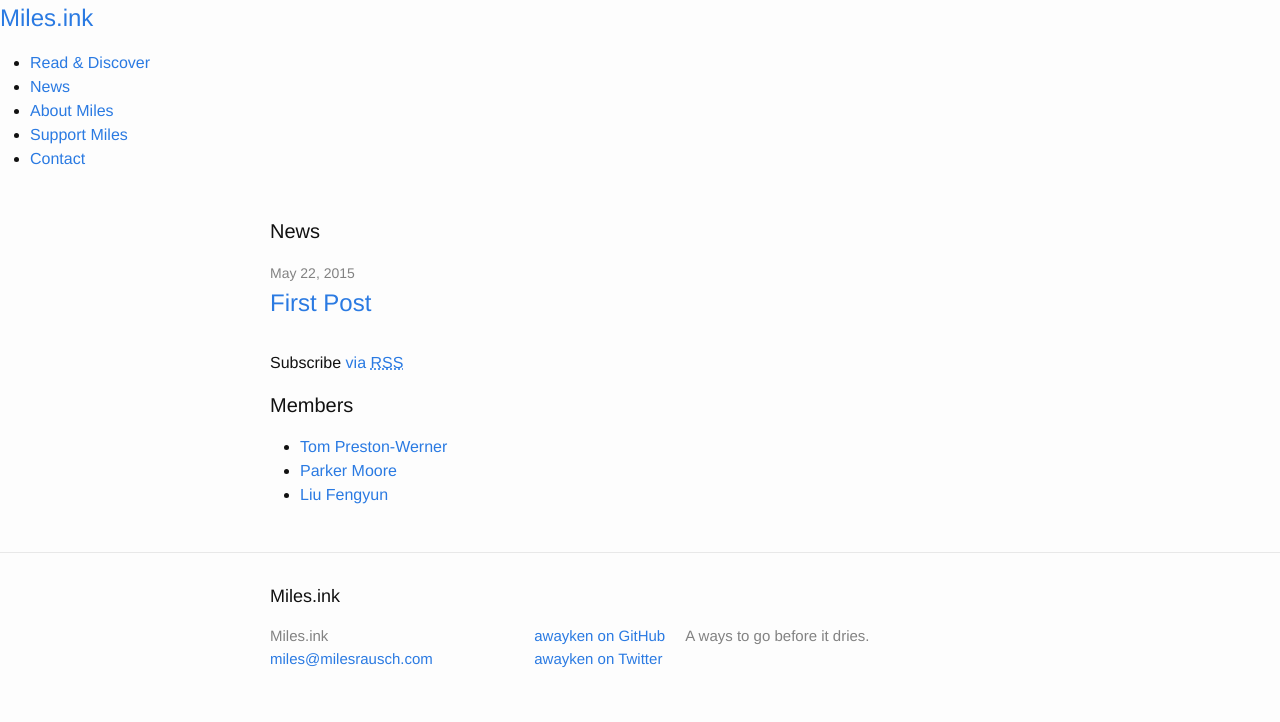
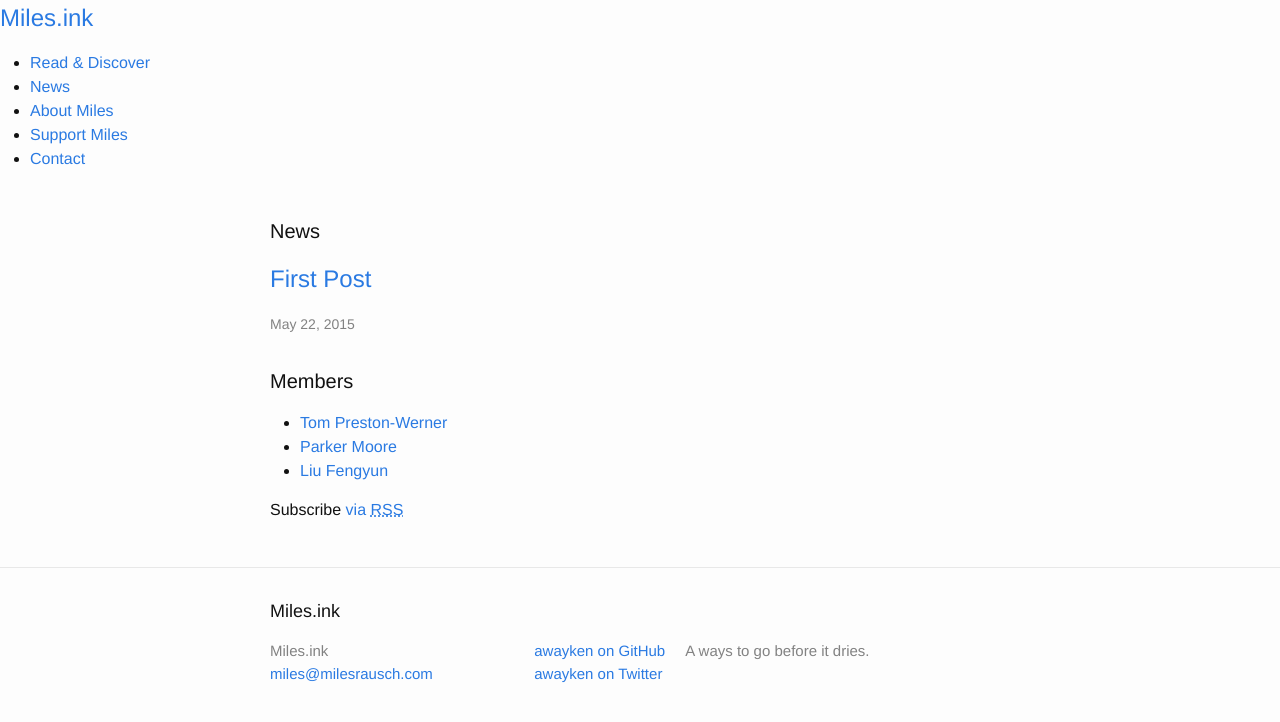
Before and after one commit to awayken/miles.ink, a Jekyll site: the page built from index.html, in a window 1280 px wide. Shown: the top 722 px of the page. Built offline with Jekyll 4.4.1, drawn with Linux system fonts in a browser that asks for light colours.

Commit message:
Whitespace formatting

```diff
--- a/index.html
+++ b/index.html
@@ -2,22 +2,21 @@
 layout: default
 ---
 <div class="home">
-
     <h1 class="page-heading">News</h1>
 
     <ul class="post-list">
     {% for post in site.posts %}
         <li>
+            <h2>
+                <a class="post-link" href="{{ post.url | prepend: site.baseurl }}">
+                    {{ post.title }}
+                </a>
+            </h2>
             <span class="post-meta">{{ post.date | date: "%b %-d, %Y" }}</span>
-
-        <h2>
-          <a class="post-link" href="{{ post.url | prepend: site.baseurl }}">{{ post.title }}</a>
-        </h2>
         </li>
     {% endfor %}
     </ul>
 
-  <p class="rss-subscribe">Subscribe <a href="{{ "/news/feed.xml" | prepend: site.baseurl }}">via <abbr title="Real Syndicated Syntax">RSS</abbr></a></p>
     <h1 class="page-heading">Members</h1>
     <ul>
     {% for member in site.data.members %}
@@ -29,4 +28,5 @@ layout: default
     {% endfor %}
     </ul>
 
+    <p class="rss-subscribe">Subscribe <a href="/news/feed.xml">via <abbr title="Real Syndicated Syntax">RSS</abbr></a></p>
 </div>
```
Lines whose indentation alone changed are shown as unchanged.
